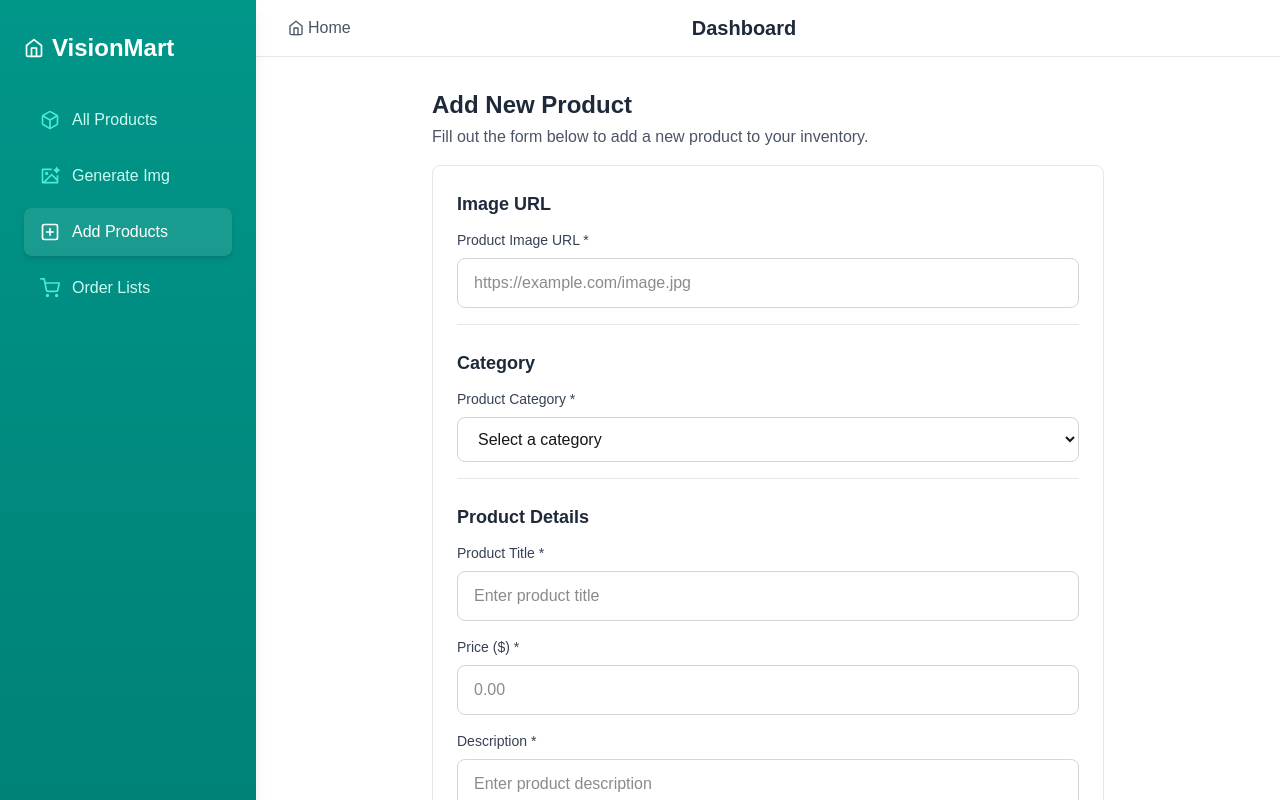
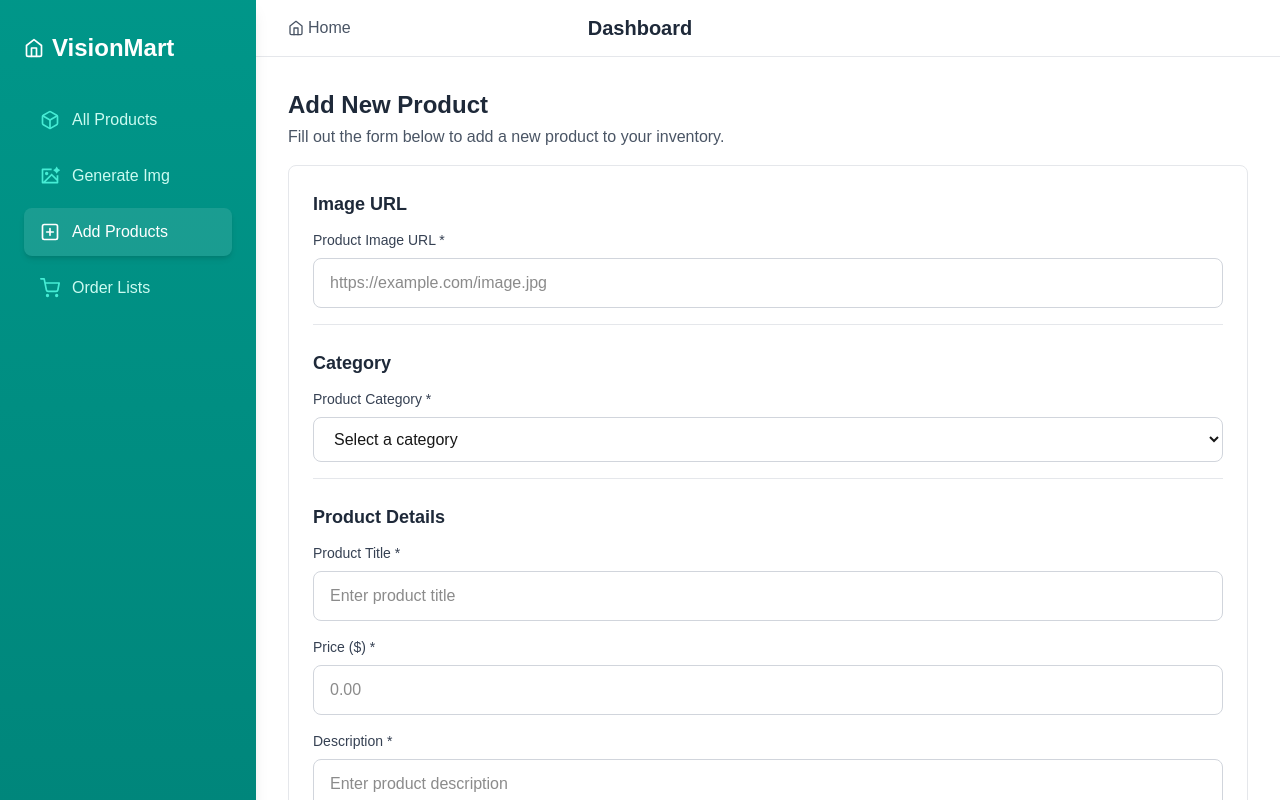
Before and after one commit to abdullahalsuad/vision-mart, a Next.js app: page /add in a window 1280 px wide. Shown: the top 800 px of the page. Built offline with nearby package versions, Linux system fonts and the light colour scheme.

Commit message:
cleaned-layout

```diff
--- a/app/(dashboard)/add/page.tsx
+++ b/app/(dashboard)/add/page.tsx
@@ -1,4 +1,3 @@
-// app/add-product/page.tsx
 "use client";
 
 import Image from "next/image";
--- a/app/(dashboard)/layout.tsx
+++ b/app/(dashboard)/layout.tsx
@@ -1,20 +1,12 @@
 // app/dashboard/layout.tsx
 "use client";
 
-import Link from "next/link";
-import { usePathname } from "next/navigation";
 import { Geist, Geist_Mono } from "next/font/google";
-import {
-  FiBox,
-  FiPlusSquare,
-  FiShoppingCart,
-  FiHome,
-  FiMenu,
-  FiX,
-} from "react-icons/fi";
 import "../globals.css";
-import { useState, useEffect } from "react";
-import { RiImageAiLine } from "react-icons/ri";
+import { useState } from "react";
+import Footer from "@/components/Footer";
+import Sidebar from "@/components/Sidebar";
+import Topbar from "@/components/Topbar";
 
 const geistSans = Geist({
   variable: "--font-geist-sans",
@@ -31,36 +23,14 @@ interface DashboardLayoutProps {
 }
 
 export default function DashboardLayout({ children }: DashboardLayoutProps) {
-  const pathname = usePathname();
   const [sidebarOpen, setSidebarOpen] = useState(false);
-  const [isMobile, setIsMobile] = useState(false);
 
-  // Check if device is mobile on mount and resize
-  useEffect(() => {
-    const checkIfMobile = () => {
-      setIsMobile(window.innerWidth < 1024);
-    };
+  const handleSidebarToggle = () => {
+    setSidebarOpen(!sidebarOpen);
+  };
 
-    checkIfMobile();
-    window.addEventListener("resize", checkIfMobile);
-
-    return () => {
-      window.removeEventListener("resize", checkIfMobile);
-    };
-  }, []);
-
-  const menuItems = [
-    { name: "All Products", href: "/allproducts", icon: FiBox },
-    { name: "Generate Img", href: "/img-gen", icon: RiImageAiLine },
-    { name: "Add Products", href: "/add", icon: FiPlusSquare },
-    { name: "Order Lists", href: "/orders", icon: FiShoppingCart },
-  ];
-
-  // Close sidebar when a link is clicked on mobile
-  const handleLinkClick = () => {
-    if (isMobile) {
-      setSidebarOpen(false);
-    }
+  const handleSidebarClose = () => {
+    setSidebarOpen(false);
   };
 
   return (
@@ -69,100 +39,26 @@ export default function DashboardLayout({ children }: DashboardLayoutProps) {
         className={`${geistSans.variable} ${geistMono.variable} antialiased bg-gray-50 text-gray-800`}
       >
         <div className="flex min-h-screen">
-          {/* Mobile sidebar backdrop */}
-          {sidebarOpen && (
-            <div
-              className="fixed inset-0 bg-gray-900 bg-opacity-50 z-20 lg:hidden"
-              onClick={() => setSidebarOpen(false)}
-            />
-          )}
+          <Sidebar
+            isOpen={sidebarOpen}
+            onClose={handleSidebarClose}
+          />
 
-          {/* Sidebar */}
-          <aside
-            className={`
-            fixed lg:static w-64 bg-gradient-to-b from-teal-600 to-teal-700 text-white p-6 shadow-lg z-30 min-h-screen
-            transform transition-transform duration-300 ease-in-out
-            ${
-              sidebarOpen
-                ? "translate-x-0"
-                : "-translate-x-full lg:translate-x-0"
-            }
-          `}
-          >
-            <div className="flex items-center justify-between mb-8">
-              <h1 className="text-2xl font-bold mt-2 flex items-center">
-                <FiHome className="w-5 h-5 mr-2" />
-                VisionMart
-              </h1>
-              <button
-                className="lg:hidden p-1 rounded hover:bg-teal-500"
-                onClick={() => setSidebarOpen(false)}
-              >
-                <FiX size={20} />
-              </button>
-            </div>
-            <nav className="flex flex-col gap-2">
-              {menuItems.map((item) => {
-                const Icon = item.icon;
-                return (
-                  <Link
-                    key={item.href}
-                    href={item.href}
-                    className={`px-4 py-3 rounded-lg transition-all flex items-center hover:bg-teal-500/30 ${
-                      pathname === item.href
-                        ? "bg-white/10 text-white font-medium shadow-md"
-                        : "text-teal-100"
-                    }`}
-                    onClick={handleLinkClick}
-                  >
-                    <Icon
-                      className={`w-5 h-5 mr-3 ${
-                        pathname === item.href ? "text-white" : "text-teal-300"
-                      }`}
-                    />
-                    {item.name}
-                  </Link>
-                );
-              })}
-            </nav>
-          </aside>
+          {/* Main content area with topbar */}
+          <div className="flex-1 flex flex-col">
+            <Topbar onToggle={handleSidebarToggle} />
 
-          {/* Main content */}
-          <main className="flex-1 min-h-screen overflow-auto bg-white flex flex-col">
-            {/* Enhanced header with home navigation */}
-            <div className="bg-white border-b border-gray-200 px-4 lg:px-8 py-4 flex items-center justify-between">
-              <div className="flex items-center">
-                <button
-                  className="lg:hidden p-2 rounded-md hover:bg-gray-100 mr-2"
-                  onClick={() => setSidebarOpen(true)}
-                >
-                  <FiMenu size={24} />
-                </button>
-
-                {/* Home navigation button */}
-                <Link
-                  href="/"
-                  className="flex items-center text-gray-600 hover:text-teal-600 transition-colors"
-                >
-                  <FiHome className="mr-1" />
-                  <span className="hidden sm:inline">Home</span>
-                </Link>
+            <main className="flex-1 overflow-auto bg-white">
+              {/* Content area */}
+              <div className="p-4 lg:p-8">
+                {children}
               </div>
 
-              {/* Centered page title */}
-              <h2 className="text-xl font-semibold text-gray-800 absolute left-3/6 lg:ml-26 transform -translate-x-1/2">
-                Dashboard
-              </h2>
-
-              {/* Right side - placeholder for balance */}
-              <div className="w-8"></div>
-            </div>
-
-            {/* Content area - centered */}
-            <div className="flex-1 flex items-center justify-center p-4 lg:p-8">
-              <div className="w-full max-w-2xl">{children}</div>
-            </div>
-          </main>
+              <div className="border-t border-teal-600">
+                <Footer />
+              </div>
+            </main>
+          </div>
         </div>
       </body>
     </html>
--- /dev/null
+++ b/components/Sidebar.tsx
@@ -0,0 +1,87 @@
+// components/Sidebar.tsx
+"use client";
+
+import Link from "next/link";
+import { usePathname } from "next/navigation";
+import {
+  FiBox,
+  FiPlusSquare,
+  FiShoppingCart,
+  FiHome,
+  FiX,
+} from "react-icons/fi";
+import { RiImageAiLine } from "react-icons/ri";
+
+interface SidebarProps {
+  isOpen: boolean;
+  onClose: () => void;
+}
+
+export default function Sidebar({ isOpen, onClose }: SidebarProps) {
+  const pathname = usePathname();
+
+  const menuItems = [
+    { name: "All Products", href: "/allproducts", icon: FiBox },
+    { name: "Generate Img", href: "/img-gen", icon: RiImageAiLine },
+    { name: "Add Products", href: "/add", icon: FiPlusSquare },
+    { name: "Order Lists", href: "/orders", icon: FiShoppingCart },
+  ];
+
+  return (
+    <>
+      {/* Mobile sidebar backdrop */}
+      {isOpen && (
+        <div
+          className="fixed inset-0 bg-gray-900 bg-opacity-50 z-20 lg:hidden"
+          onClick={onClose}
+        />
+      )}
+
+      {/* Sidebar */}
+      <aside
+        className={`
+        fixed lg:static w-64 bg-gradient-to-b from-teal-600 to-teal-700 text-white p-6 shadow-lg z-30 min-h-screen
+        transform transition-transform duration-300 ease-in-out
+        ${isOpen ? "translate-x-0" : "-translate-x-full lg:translate-x-0"}
+      `}
+      >
+        <div className="flex items-center justify-between mb-8">
+          <h1 className="text-2xl font-bold mt-2 flex items-center">
+            <FiHome className="w-5 h-5 mr-2" />
+            VisionMart
+          </h1>
+          <button
+            className="lg:hidden p-1 rounded hover:bg-teal-500"
+            onClick={onClose}
+          >
+            <FiX size={20} />
+          </button>
+        </div>
+        <nav className="flex flex-col gap-2">
+          {menuItems.map((item) => {
+            const Icon = item.icon;
+            return (
+              <Link
+                key={item.href}
+                href={item.href}
+                className={`px-4 py-3 rounded-lg transition-all flex items-center hover:bg-teal-500/30 ${
+                  pathname === item.href
+                    ? "bg-white/10 text-white font-medium shadow-md"
+                    : "text-teal-100"
+                }`}
+                onClick={onClose}
+              >
+                <Icon
+                  className={`w-5 h-5 mr-3 ${
+                    pathname === item.href ? "text-white" : "text-teal-300"
+                  }`}
+                />
+                {item.name}
+              </Link>
+            );
+          })}
+        </nav>
+      </aside>
+    </>
+  );
+}
--- /dev/null
+++ b/components/Topbar.tsx
@@ -0,0 +1,41 @@
+// components/Topbar.tsx
+"use client";
+
+import Link from "next/link";
+import { FiHome, FiMenu } from "react-icons/fi";
+
+interface TopbarProps {
+  onToggle: () => void;
+}
+
+export default function Topbar({ onToggle }: TopbarProps) {
+  return (
+    <div className="bg-white border-b border-gray-200 px-4 lg:px-8 py-4 flex items-center justify-between">
+      <div className="flex items-center">
+        <button
+          className="lg:hidden p-2 rounded-md hover:bg-gray-100 mr-2"
+          onClick={onToggle}
+        >
+          <FiMenu size={24} />
+        </button>
+
+        {/* Home navigation button */}
+        <Link
+          href="/"
+          className="flex items-center text-gray-600 hover:text-teal-600 transition-colors"
+        >
+          <FiHome className="mr-1" />
+          <span className="hidden sm:inline">Home</span>
+        </Link>
+      </div>
+
+      {/* Centered page title */}
+      <h2 className="text-xl font-semibold text-gray-800 absolute left-1/2 transform -translate-x-1/2">
+        Dashboard
+      </h2>
+
+      {/* Right side - placeholder for balance */}
+      <div className="w-8"></div>
+    </div>
+  );
+}
```
